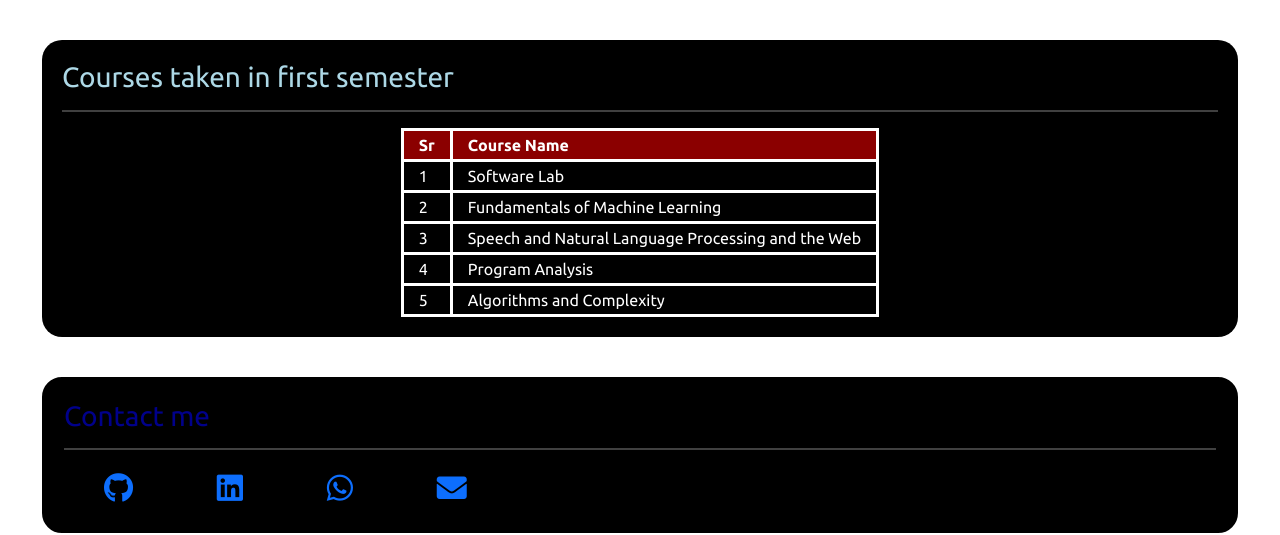
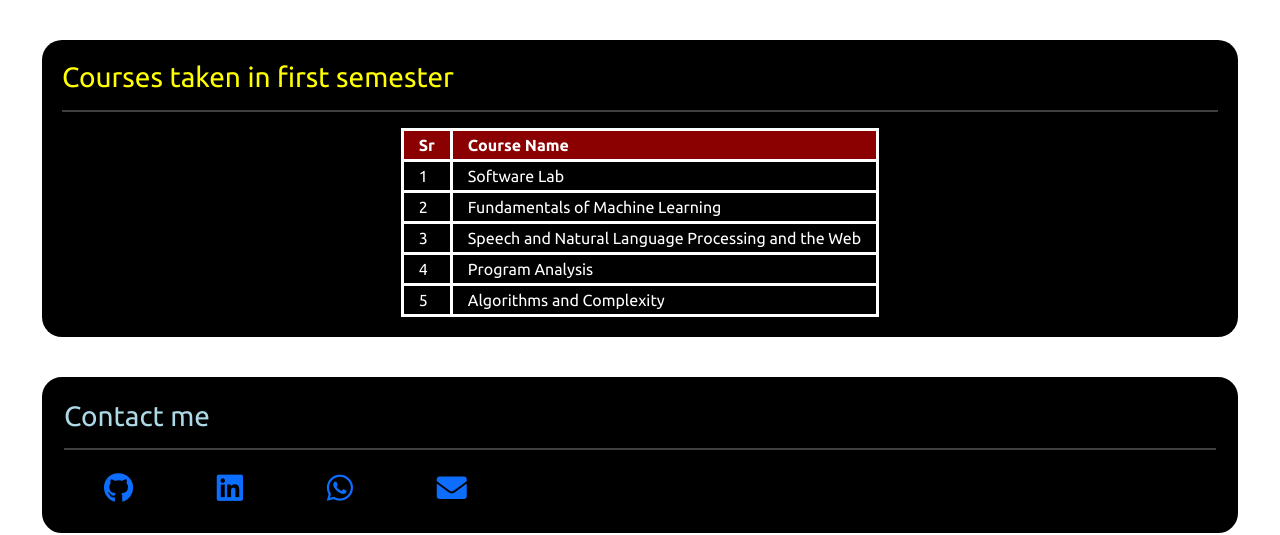
Before and after one commit to smitgajjar/portfolio, a plain HTML site: page index.html in a window 1280 px wide. Shown: the part 1189-1724 px from the top of the page. Drawn offline with nearby package versions, Linux system fonts and the light colour scheme.

Commit message:
changed card title color

```diff
--- a/index.html
+++ b/index.html
@@ -80,7 +80,7 @@
 
 					<!-- courses -->
 					<div class="content" style="background-color: black; color: white; border: none;" id="courses">
-						<h3 style="color: lightblue;">Courses taken in first semester</h3>
+						<h3 style="color: yellow;">Courses taken in first semester</h3>
 						<!-- <hr style="color: black; height:2px; "> -->
 						 <hr style="height: 2px;">
 						<div id="table-wrapper">
@@ -121,7 +121,7 @@
 
 					<!-- contact me -->
 					<div class="content" style="background-color: black border: none;" id="contact">
-						<h3 style="color: darkblue;">Contact me</h3>
+						<h3 style="color: lightblue;">Contact me</h3>
 						<!-- <hr style="color: black; height:2px; "> -->
 						 <hr style="height: 2px;">
 						<a href="https://github.com/smitgajjar" target="_blank"> <i class="fab fa-github"></i></a>
```
